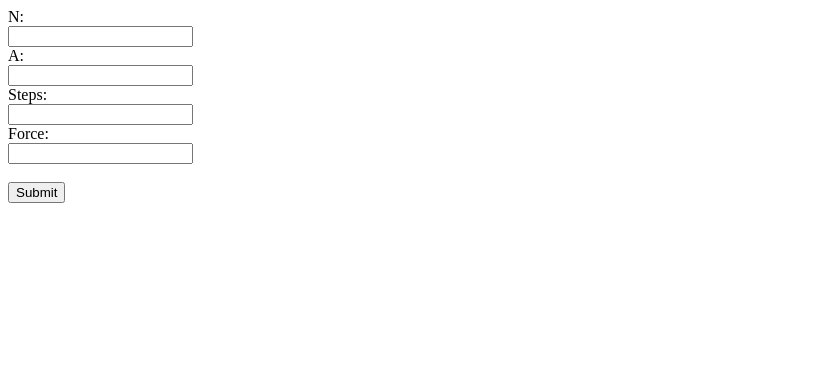
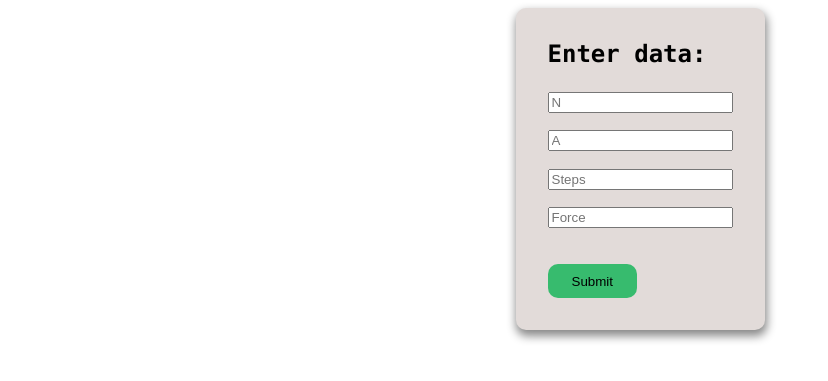
Before and after one commit to stovag/CMOD-Lab-OFC, a Flask app: page / in a window 1280 px wide. Shown: the top 381 px of the page, without its empty margins (0-828 px from the left). Run offline with Flask 2, Linux system fonts and the light colour scheme.

Commit message:
Added styling to index.html

```diff
--- a/ofc/templates/index.html
+++ b/ofc/templates/index.html
@@ -2,20 +2,26 @@
 <html lang="en">
 <head>
     <meta charset="UTF-8">
+    <link rel="stylesheet" href="style.css">
     <title>OFC</title>
 </head>
 <body>
-     <form action = '{{  url_for("results")}}' method = "post">
-         N:<br>
-         <input type="text" name="n"><br>
-         A:<br>
-         <input type="text" name="A"><br>
-         Steps:<br>
-         <input type="text" name="steps"><br>
-         Force:<br>
-         <input type="text" name="force"><br>
-         <br>
-         <input type="submit" value="Submit">
-     </form>
+    <div class="container">
+        <div class="panel">
+            <h2>Enter data:</h2>
+            <form action = '{{  url_for("results")}}' method = "post">
+                <!-- N:<br> -->
+                <input type="text" name="n" placeholder="N"><br>
+                <!-- A:<br> -->
+                <input type="text" name="A" placeholder="A"><br>
+                <!-- Steps:<br> -->
+                <input type="text" name="steps" placeholder="Steps"><br>
+                <!-- Force:<br> -->
+                <input type="text" name="force" placeholder="Force"><br>
+                <br>
+                <input type="submit" value="Submit">
+            </form>
+        </div>
+    </div>
 </body>
 </html>
--- /dev/null
+++ b/ofc/templates/style.css
@@ -0,0 +1,54 @@
+body {
+	/* background-image: url("style_images/dirt.jpg"); */
+	font-family: "Lucida Console", Monaco, monospace;
+}
+
+h2 {
+	padding: 0;
+	margin: 0;
+}
+
+/* Global Classes */
+.container {
+    display: flex;
+    justify-content: center;
+    align-items: center;
+}
+
+.panel {
+    display: flex;
+    flex-direction: column;
+    justify-content: center;
+    background-color: #E2DBD9;
+	padding: 2em;
+	box-shadow: 1px 5px 10px 1px #888888;
+	border-radius: 10px;
+}
+
+.panel h2 {
+    margin-bottom: 1em;
+}
+
+input[type=text] {
+	margin-bottom: 1.3em;
+}
+
+input[type=file] {
+	margin: 1em;
+	background-color: white;
+}
+
+input[type=submit] {
+	padding: .7em 1.8em;
+	background-color: rgb(55, 187, 110);
+	border:0 none;
+    cursor:pointer;
+    -webkit-border-radius: 5px;
+	border-radius: 10px;
+	transition: all .2s ease-in-out;
+}
+
+input[type=submit]:hover {
+	color: white;
+	transform: scale(1.05);
+}
```
